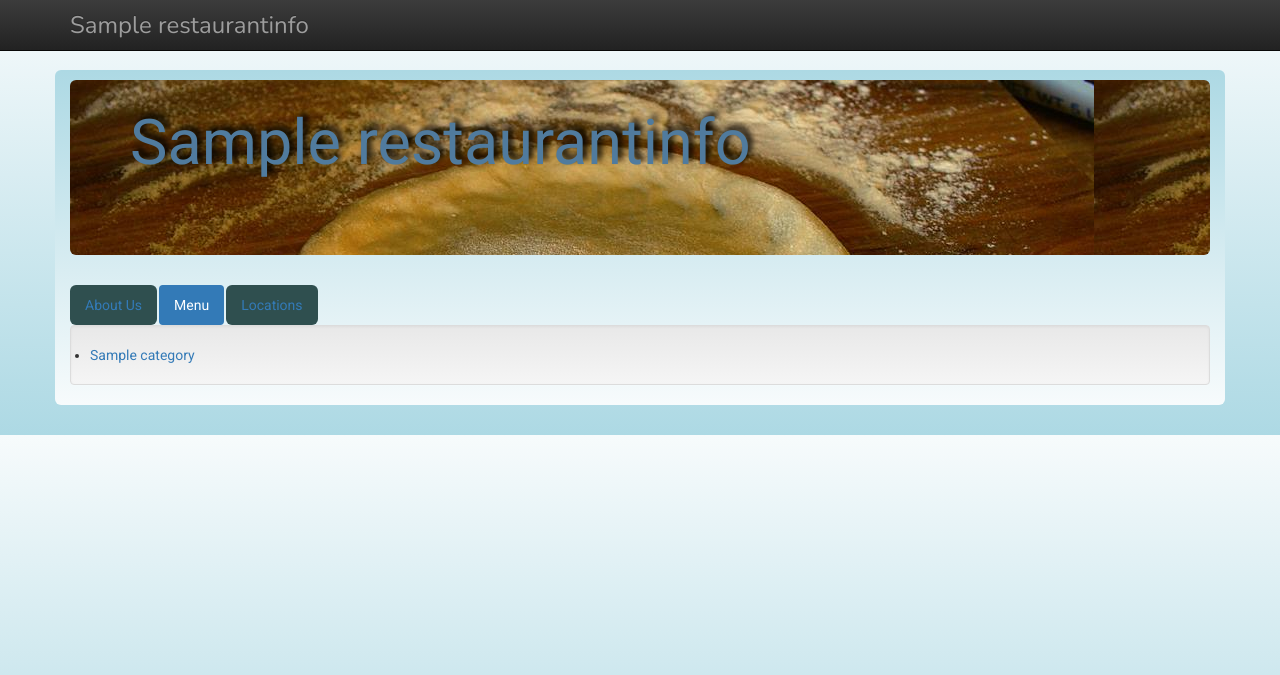
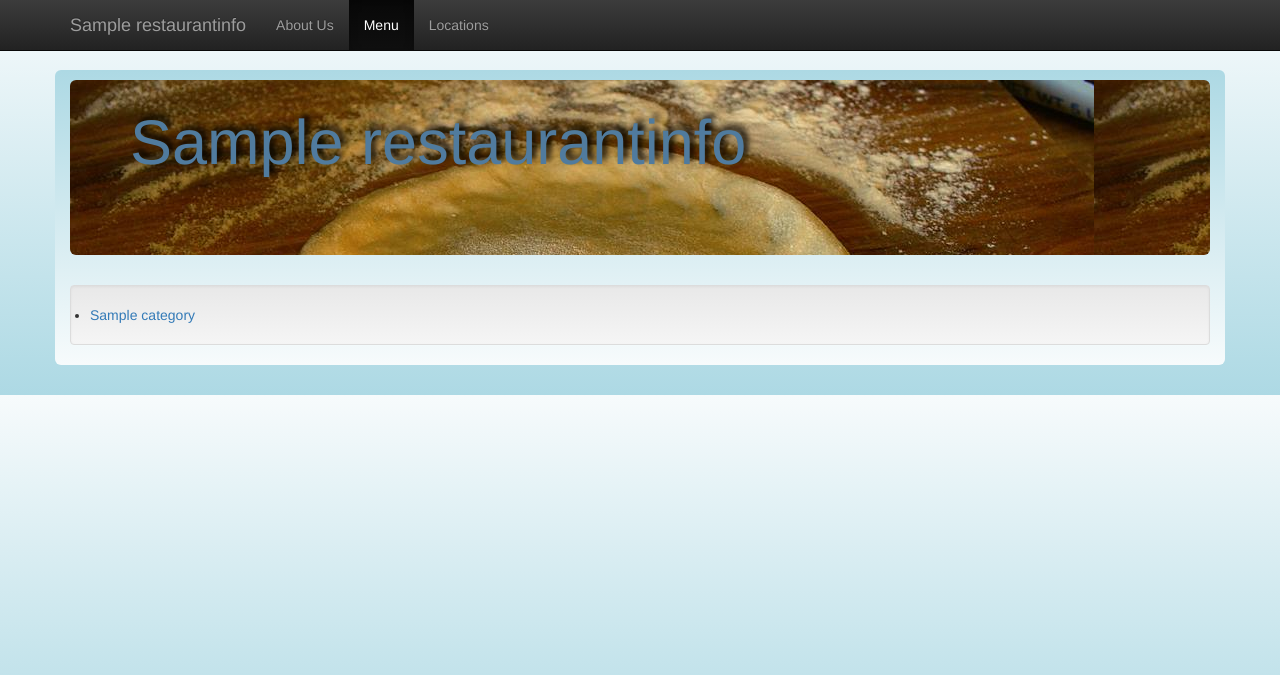
Before and after one commit to Feasoron/dartagnan, a Django app: page / in a window 1280 px wide. Shown: the top 675 px of the page. Run offline with Django 3.2, Linux system fonts and the light colour scheme; tables that the repository leaves empty hold one stand-in row (Sample ...); some libraries are stand-ins or nearby versions.

Commit message:
Moved all nav to the navbar for cleanliness

```diff
--- a/dartagnan/static/basestyle.css
+++ b/dartagnan/static/basestyle.css
@@ -2,7 +2,7 @@ body{
     padding-top: 70px;
     padding-bottom: 30px;
 
-    font-family: roboto;
+  /*  font-family: roboto; */
 
     background: #f7fbfc; /* Old browsers */
     background: -moz-linear-gradient(top,  #f7fbfc 0%, #d9edf2 40%, #add9e4 100%); /* FF3.6+ */
@@ -16,7 +16,7 @@ body{
 }
 
 .container.main{
-
+    min-height: 90%;
     padding-top: 10px;
     border-radius: 6px;
 
@@ -30,19 +30,6 @@ body{
     filter: progid:DXImageTransform.Microsoft.gradient( startColorstr='#add9e4', endColorstr='#f7fbfc',GradientType=0 ); /* IE6-9 */
 }
 
-.navbar-fixed-top{
-    font-family: Nunito;
-    color: ghostwhite;
-}
-
-.navbar-brand{
-    font-size:24px;
-}
-.header{
-    background-color: whitesmoke;
-    width: 100%;
-}
-
 .about_us{
     text-indent: 30px;
 }
@@ -70,9 +51,3 @@ body{
     margin-top: -20px;
     padding-bottom: 20px;
 }
-
-.nav li{
-    background-color: darkslategray;
-    color: #507B9E;
-    border-radius: 6px;
-}
--- a/dartagnan/templates/base.html
+++ b/dartagnan/templates/base.html
@@ -14,16 +14,23 @@
     </head>
 <body role="document">
     <div class="navbar navbar-inverse navbar-fixed-top" role="navigation">
-        <div class="container">
-            <a href="/" class="navbar-brand">{{ rest_name }}</a>
+      <div class="container">
+        <div class="navbar-header">
+          <a class="navbar-brand" href="/">{{ rest_name }}</a>
         </div>
+        <div class="navbar-collapse collapse">
+          <ul class="nav navbar-nav">
+            {% block nav_bar %}
+            {% endblock %}
+          </ul>
+        </div><!--/.nav-collapse -->
+      </div>
     </div>
     <div class="container main" role="main">
         <div class="jumbotron">
             <h1>{{ rest_name }}</h1>
         </div>
      {% block main_body %}
-        <p>Here is our content that will be overwritten</p>
       {% endblock %}
     </div>
 </body>
--- a/dartagnan/templates/index.html
+++ b/dartagnan/templates/index.html
@@ -1,11 +1,12 @@
 {% extends "base.html" %}
 
+{% block nav_bar %}
+     <li><a href="menu/about">About Us</a></li>
+     <li class="active"><a href="#">Menu</a></li>
+     <li><a href="menu/locations">Locations</a></li>
+{% endblock %}
+
 {% block main_body %}
-    <ul class="nav nav-pills">
-        <li><a href="menu/about">About Us</a></li>
-        <li class="active"><a href="#">Menu</a></li>
-        <li><a href="menu/locations">Locations</a></li>
-      </ul>
 {% if rest_info %}
 <ul class="well">
     {% for category in categories %}
```
Also changed, not shown: other parts of dartagnan/static/basestyle.css (+0 -6 lines), dartagnan/templates/aboutus.html (+10 -5 lines), dartagnan/templates/category.html (+6 -5 lines), dartagnan/templates/locations.html (+6 -5 lines).
